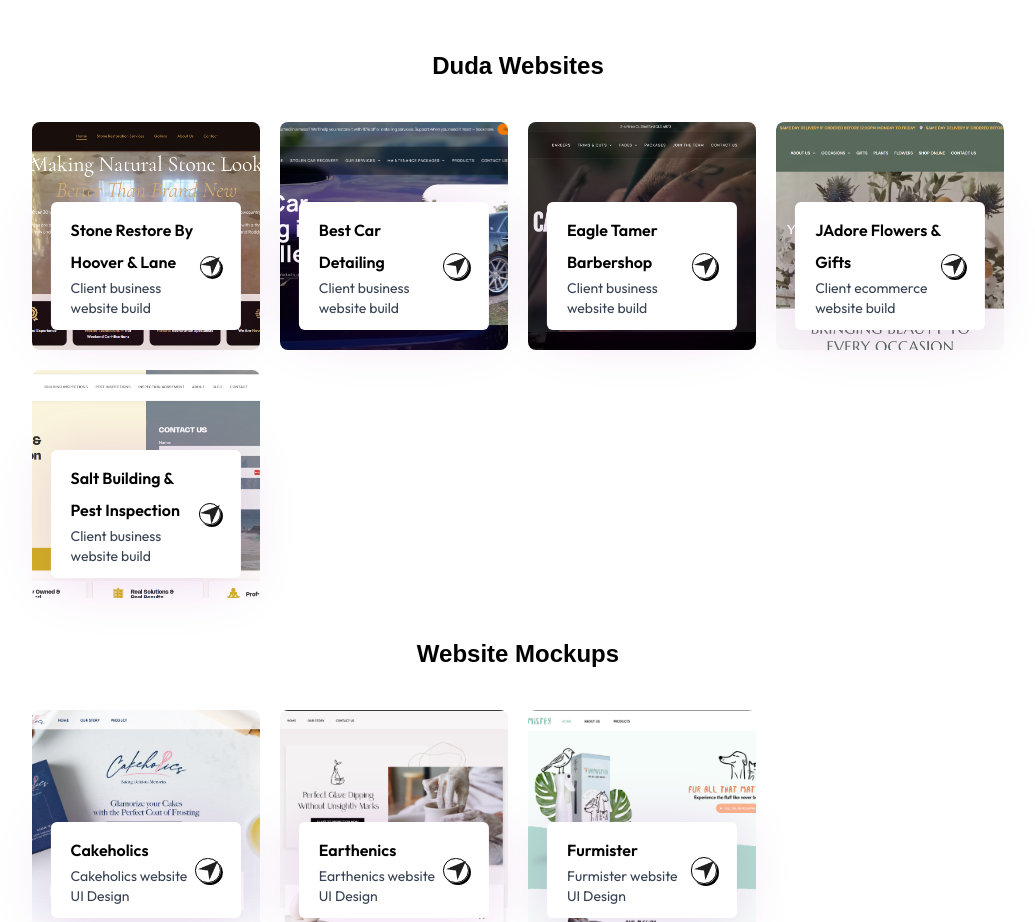
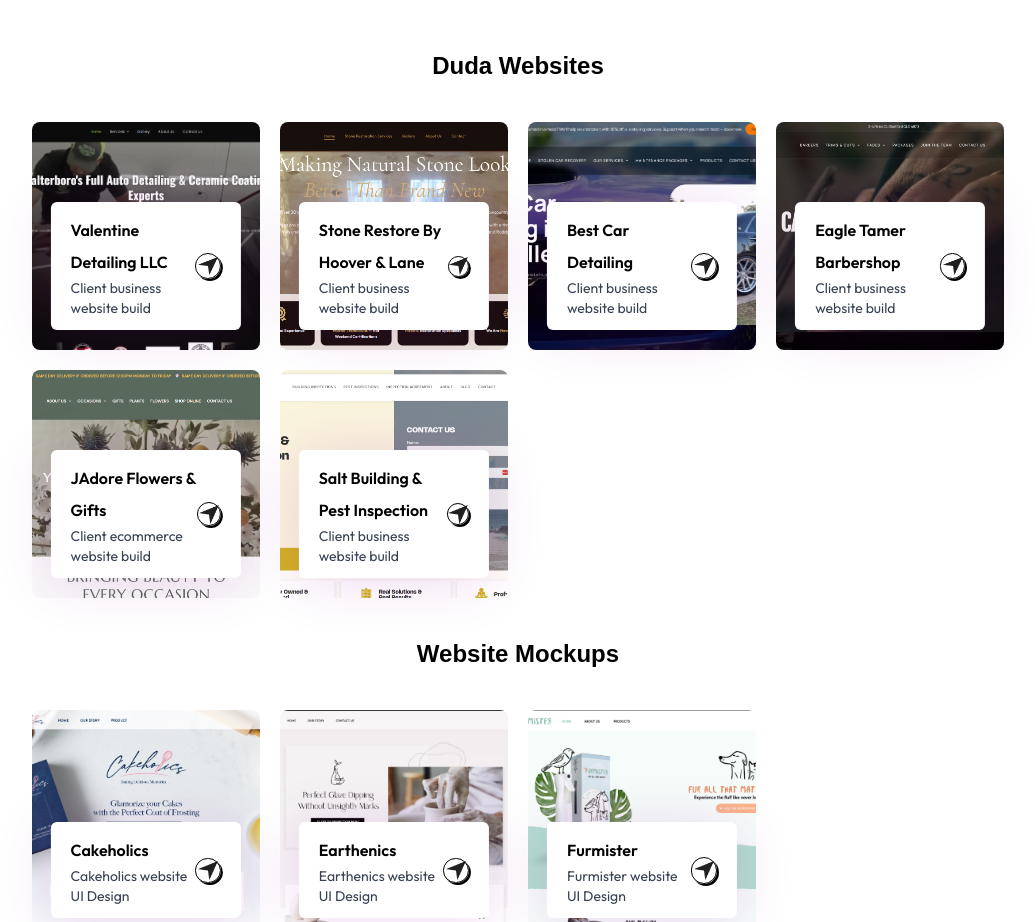
Before and after one commit to aronjobert/aron-jobert-salim-portfolio, a React (Vite) app: page / in a window 1280 px wide. Shown: the part 2880-3802 px from the top of the page, without its empty margins (122-1157 px from the left). Built offline with nearby package versions, Linux system fonts and the light colour scheme; a web font is replaced by a local one.

Commit message:
Added new Duda Website

```diff
--- a/src/components/Work.jsx
+++ b/src/components/Work.jsx
@@ -1,5 +1,11 @@
 export default function Work() {
     const work1 = [
+        {
+            name: 'Valentine Detailing LLC',
+            icon: './assets/valentine-detailing-llc.png',
+            description: 'Client business website build',
+            link: 'https://www.valentinedetailingllc.com/',
+        },
         {
             name: 'Stone Restore By Hoover & Lane',
             icon: './assets/stone-restoration-by-hoover-and-lane.png',
```
Also changed, not shown: public/assets/valentine-detailing-llc.png (added).
